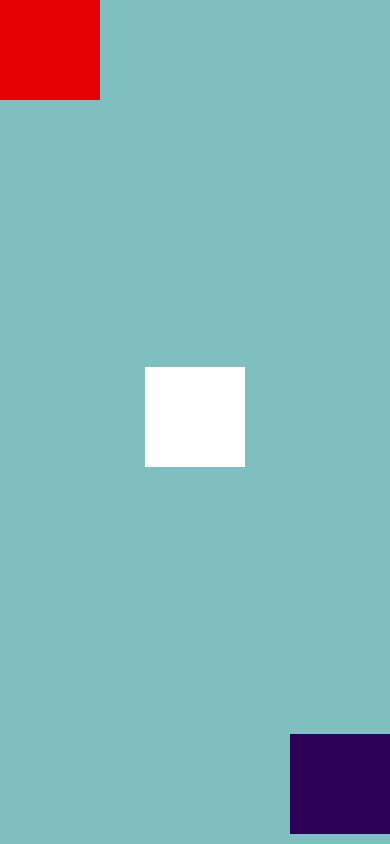
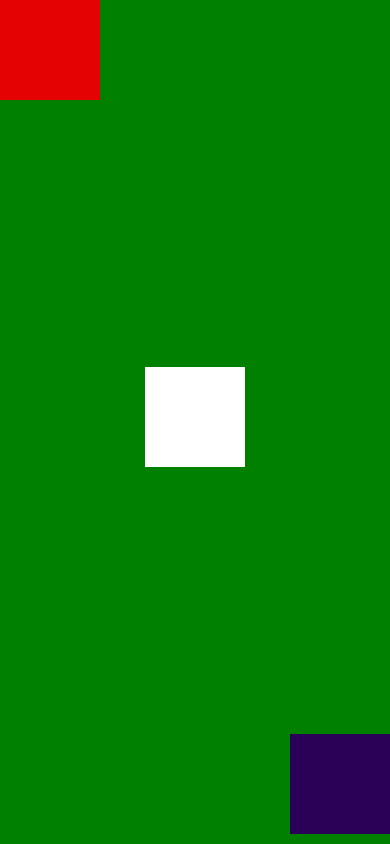
Before and after one commit to martin-gazzara/rn-training, a React Native app in the folder training-playground/: screen / in a window 390 px wide. Built offline with nearby package versions, Linux system fonts and the light colour scheme.

Commit message:
Exercise VI, topic 2

```diff
--- a/training-playground/styles/styleTopic2.js
+++ b/training-playground/styles/styleTopic2.js
@@ -1,9 +1,9 @@
-import {StyleSheet,} from "react-native";
+import {StyleSheet,Platform} from "react-native";
 
 const styles = StyleSheet.create({
     container:{
         flex:1,
-        backgroundColor:"#7fbfbf",
+        backgroundColor: Platform.OS === "ios" ? "grey" : "green",
         justifyContent:"space-between",
     },
     first:{
```
